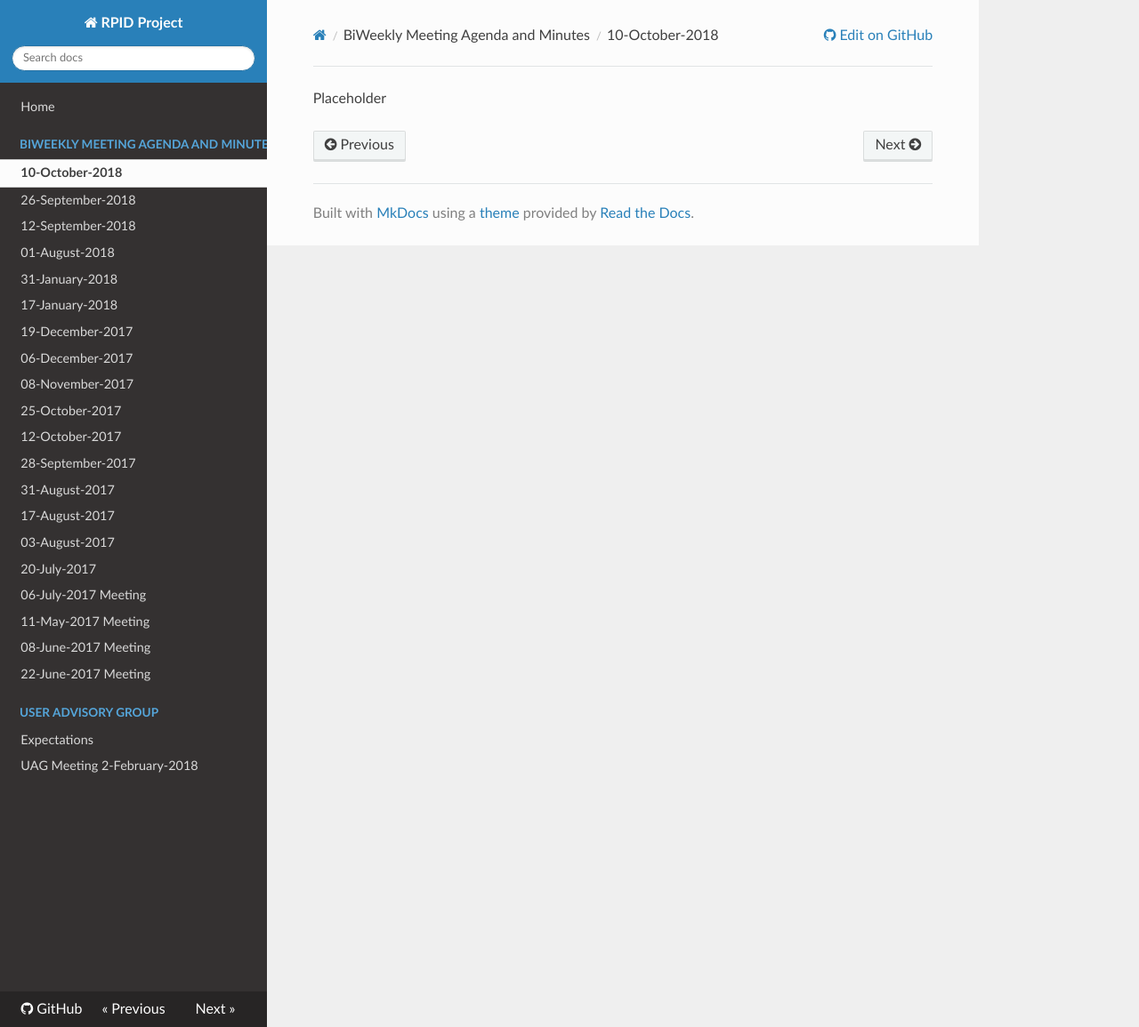
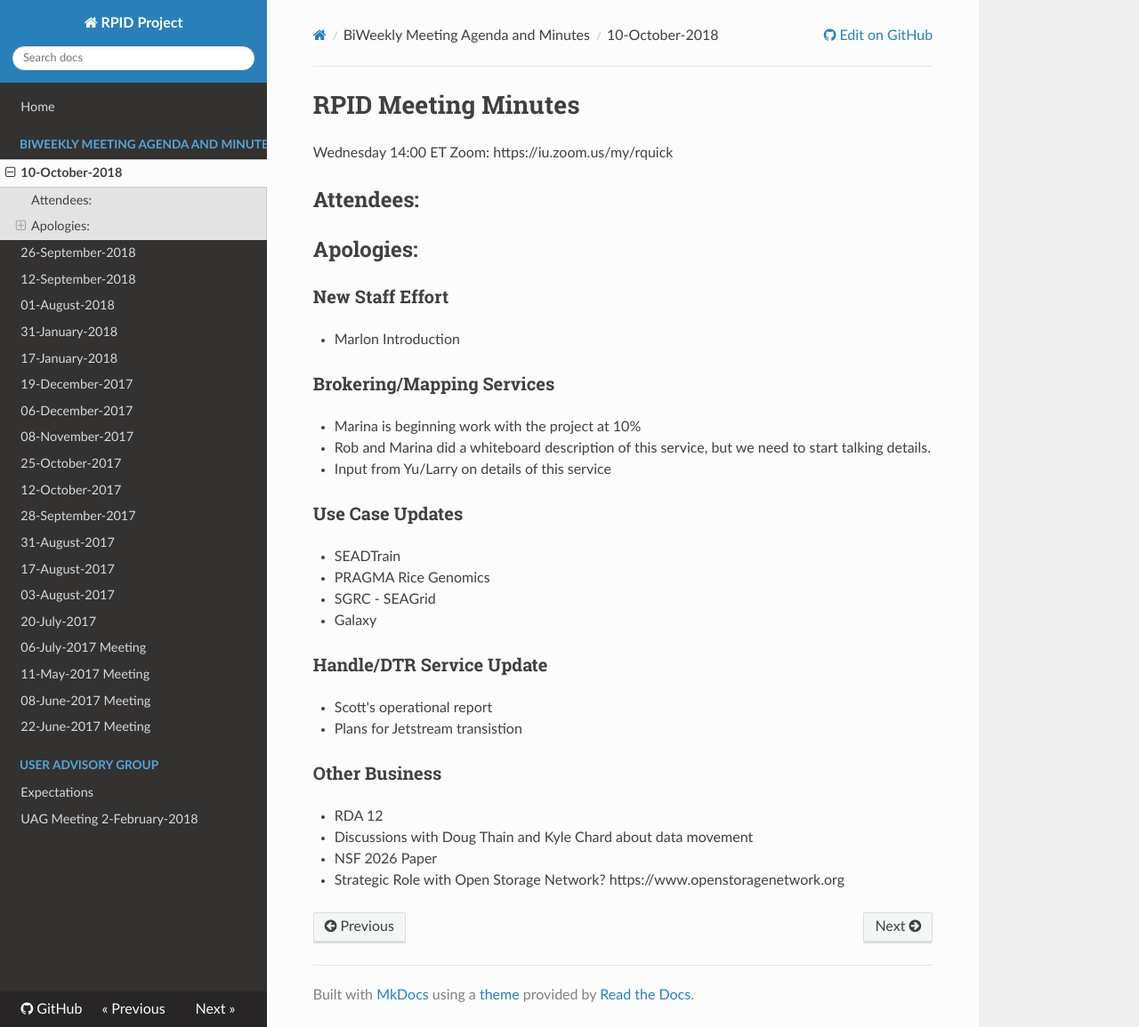
Before and after one commit to rpidproject/rpid, an MkDocs documentation site: the page built from docs/10-October-2018.md, in a window 1280 px wide and 1155 px high. Shown: the whole window at 89% size. Built offline with MkDocs 1.6.1, drawn with Linux system fonts in a browser that asks for light colours; nearby versions of some CDN libraries; old or Windows-style settings are respelled for this version of MkDocs.

Commit message:
Update 10-October-2018.md

```diff
--- a/docs/10-October-2018.md
+++ b/docs/10-October-2018.md
@@ -1 +1,32 @@
-Placeholder
+
+# RPID Meeting Minutes
+
+Wednesday 14:00 ET
+Zoom: https://iu.zoom.us/my/rquick
+
+## Attendees:
+## Apologies:
+
+### New Staff Effort
+   * Marlon Introduction
+
+### Brokering/Mapping Services
+   * Marina is beginning work with the project at 10%
+   * Rob and Marina did a whiteboard description of this service, but we need to start talking details.
+   * Input from Yu/Larry on details of this service
+
+### Use Case Updates
+   * SEADTrain
+   * PRAGMA Rice Genomics
+   * SGRC - SEAGrid
+   * Galaxy
+
+### Handle/DTR Service Update
+   * Scott's operational report
+   * Plans for Jetstream transistion
+
+### Other Business
+   * RDA 12
+   * Discussions with Doug Thain and Kyle Chard about data movement
+   * NSF 2026 Paper
+   * Strategic Role with Open Storage Network? https://www.openstoragenetwork.org
```
